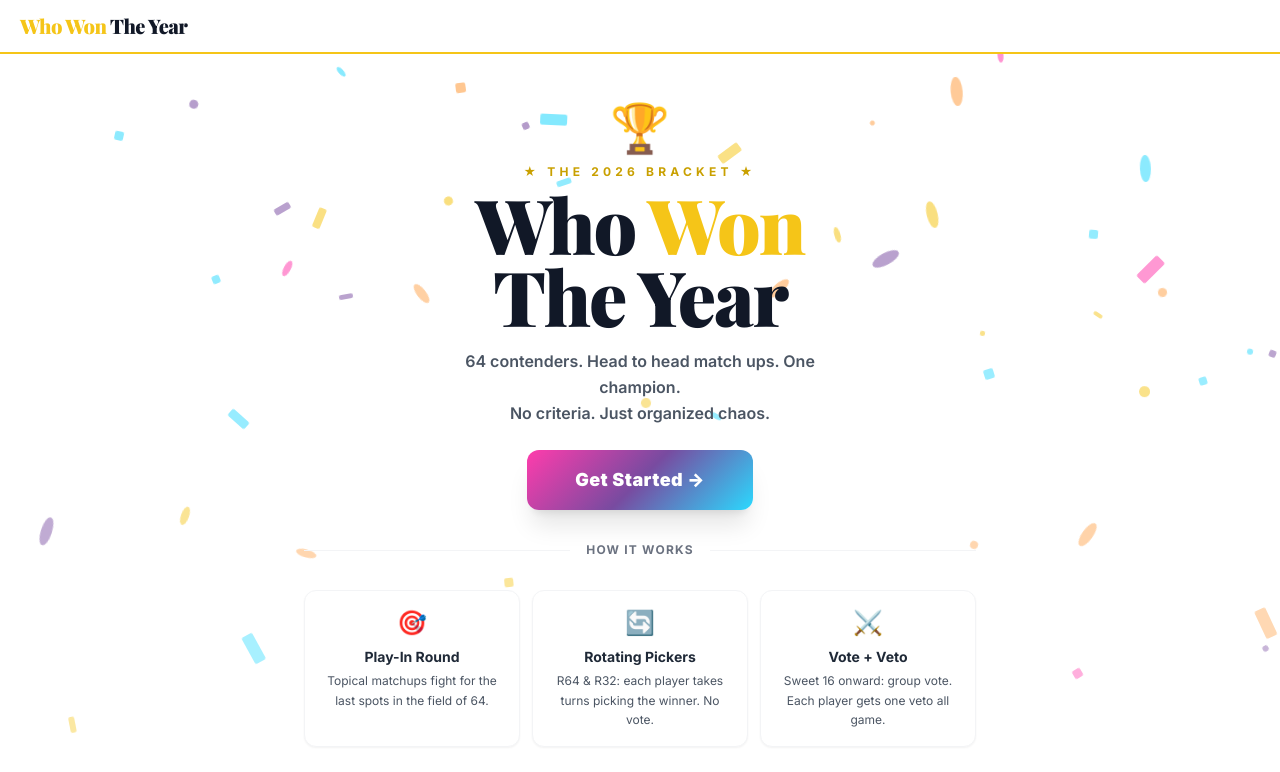
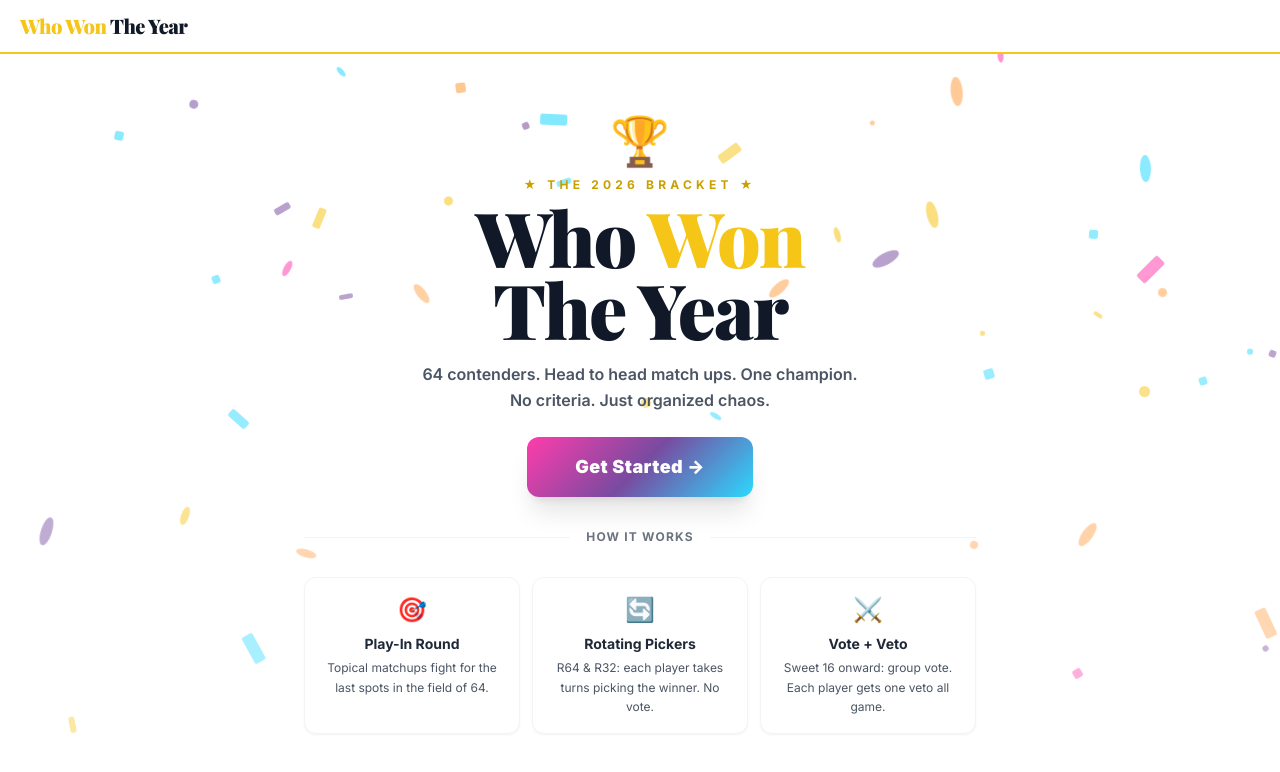
Before and after one commit to akorch16/whowontheyear, a React (Vite) app: page / in a window 1280 px wide. Shown: the top 772 px of the page. Built offline with nearby package versions, Linux system fonts and the light colour scheme.

Commit message:
Keep landing subline first sentence on one line

```diff
--- a/src/screens/LandingScreen.tsx
+++ b/src/screens/LandingScreen.tsx
@@ -29,8 +29,8 @@ export default function LandingScreen() {
         </h1>
 
         {/* Subline */}
-        <p className="text-center text-base text-gray-600 font-semibold mb-6 max-w-sm mx-auto leading-relaxed">
-          64 contenders. Head to head match ups. One champion.<br />No criteria. Just organized chaos.
+        <p className="text-center text-base text-gray-600 font-semibold mb-6 max-w-xl mx-auto leading-relaxed">
+          <span className="whitespace-nowrap">64 contenders. Head to head match ups. One champion.</span><br />No criteria. Just organized chaos.
         </p>
 
         {/* CTA button */}
```
